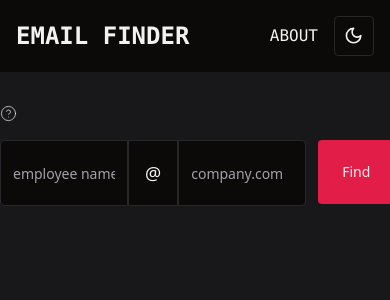
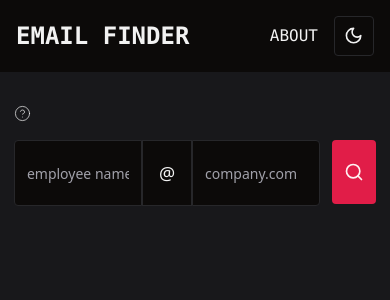
Before and after one commit to jdog117/email-finder, a React (Vite) app: page /#/ in a window 390 px wide. Shown: the top 300 px of the page. Built offline with nearby package versions, Linux system fonts and the light colour scheme.

Commit message:
repsonsive button

```diff
--- a/src/components/SearchBar.tsx
+++ b/src/components/SearchBar.tsx
@@ -1,6 +1,6 @@
 import React, { useState } from "react";
 import { Button } from "@/components/ui/button";
-//import verifyEmail from "@/lib/verifyEmail";
+import { Search } from "lucide-react";
 
 interface Response {
     error: boolean;
@@ -68,8 +68,14 @@ function SearchBar({ setEmailResponse }: SearchBarProps) {
                 placeholder="company.com"
                 type="text"
             ></input>
-            <Button type="submit" className="py-8 px-6 ml-3 ">
-                Find
+            <Button
+                type="submit"
+                className="py-8 px-3 ml-3 flex items-center justify-center md:px-6"
+            >
+                <span className="md:hidden">
+                    <Search className="p-0 m-0" size={20} />
+                </span>
+                <span className="hidden md:inline">Find</span>
             </Button>
         </form>
     );
```
